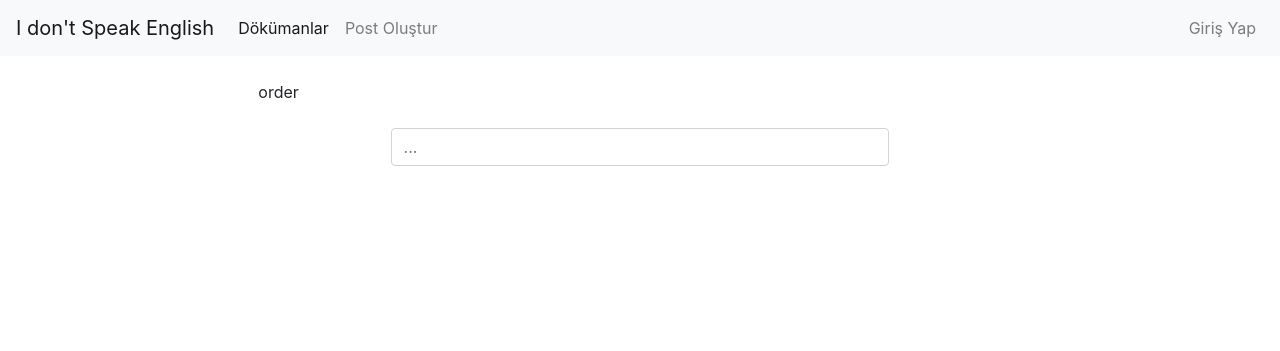
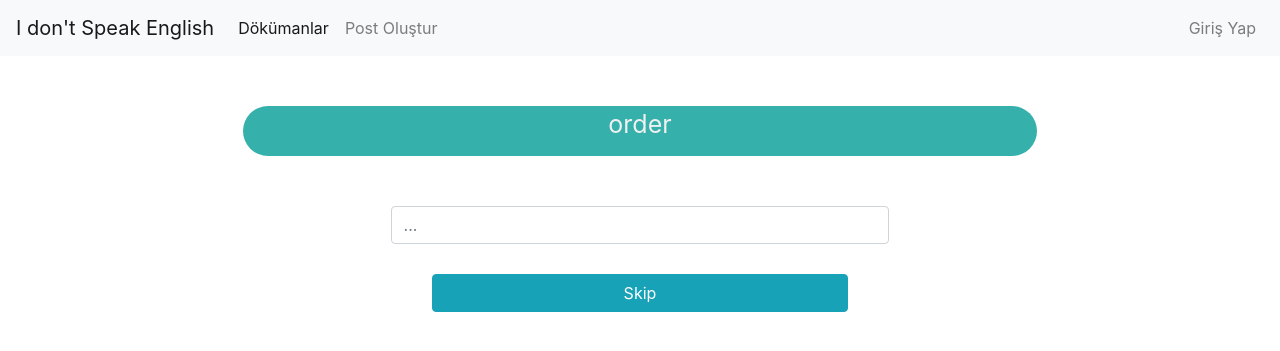
Before and after one commit to selamet/i-dont-speak-english, a Flask app: page /selo_word_exercise in a window 1280 px wide. Shown: the top 351 px of the page. Run offline with Flask 2, Linux system fonts and the light colour scheme; parts of the project's set-up code (start-up, migrations or seed data) failed here and were passed over; some libraries are stand-ins or nearby versions.

Commit message:
tasarım iyileştirildi

```diff
--- a/templates/word_exercise_selo.html
+++ b/templates/word_exercise_selo.html
@@ -10,10 +10,11 @@
         console.log(a.word_1.eng_word);
 
         $(document).ready(function () {
-            var yeni_kelime=5;
+            var yeni_kelime = 5;
             $this = $(this);
             var kelime = a.word_1.eng_word;
             $this.find('#value').html(kelime);
+            $('.tebrikler ').hide();
 
             console.log('saü');
             $('.girilen').on('keyup', function (e) {
@@ -22,11 +23,28 @@
                 console.log(girilen, '--', kelime);
                 if (girilen == kelime) {
 
-                    $this.find('#value').html(yeni_kelime);
-                    kelime=yeni_kelime;
-                    yeni_kelime+=1;
+                    $('.tebrikler').show();
+
+                    var delayInMilliseconds = 1000;
+
+                    setTimeout(function () {
+                        $this.find('#value').html(yeni_kelime);
+                        kelime = yeni_kelime;
+                        yeni_kelime += 1;
+                        $('.girilen').val('');
+                        $('.tebrikler ').hide();
+
+                    }, delayInMilliseconds);
+
+
                 }
             });
+            $('.skip').on('click',function (e) {
+                e.preventDefault();
+                $this.find('#value').html(yeni_kelime);
+                        kelime = yeni_kelime;
+                        yeni_kelime += 1;
+            })
 
 
         });
@@ -42,12 +60,23 @@
 {% block icerik %}
 
     <div class="col-12">
-        <br>
-        <span class="col-lg-5 pull-center" id="value"> </span>
-        <br><br>
-        <div class=" col-lg-8 offset-lg-2 ">
-            <input placeholder="..." class="girilen form-control " type="text">
+        <div style=" background: #35b0ab; border-radius:25px;  height: 50px; text-align: center; margin-top: 50px; "
+             class="offset-lg-0">
+
+            <span style="font-size: 25px; margin-top:15px; color: #f0f0f0;" id="value"> </span>
+
         </div>
+        <div style="margin-top:50px;" class=" col-lg-8 offset-lg-2 ">
+            <input placeholder="..." class="col-lg-12 girilen form-control " type="text">
+
+            <button style="margin-top:30px;" class="skip btn btn-info btn-block  col-lg-10 offset-lg-1"> Skip</button>
+        </div>
+
+
+        <div style="text-align: center; margin-top: 100px;" class="">
+            <p class="text-success tebrikler"> Tebrikler doğru bildiniz. </p>
+        </div>
+
     </div>
 
 {% endblock %}
```
